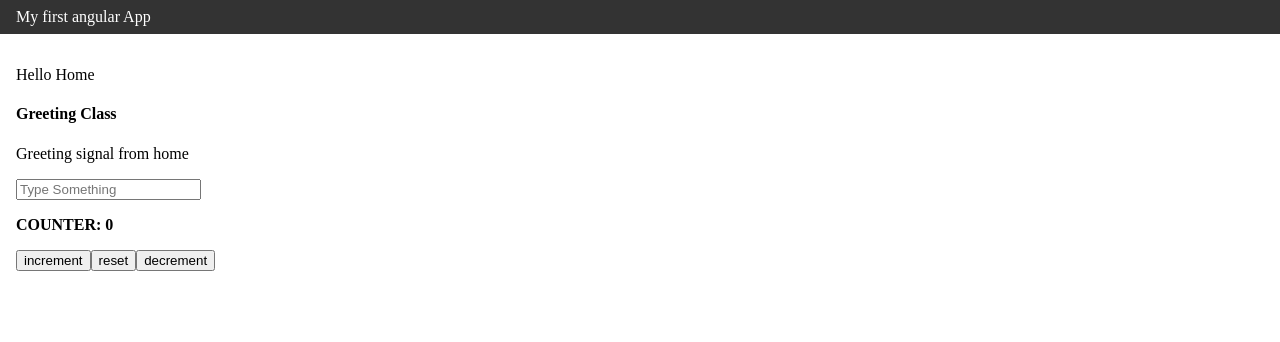
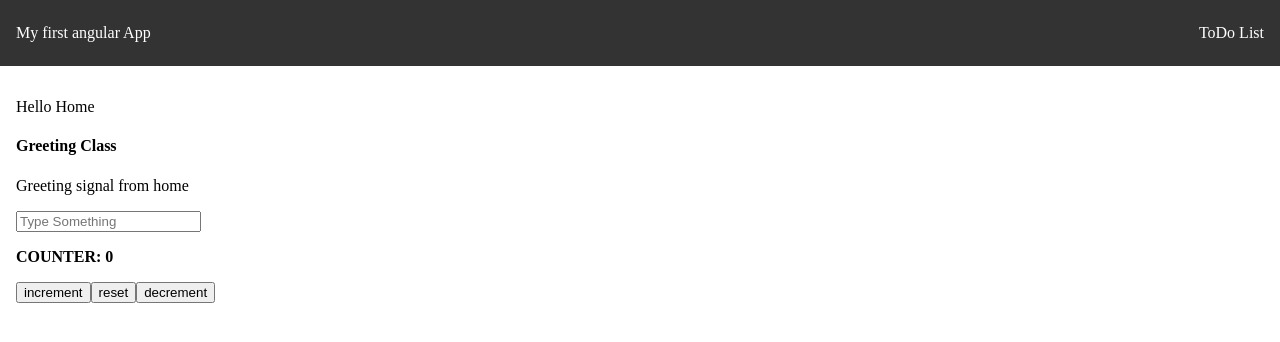
Before and after one commit to shash-786/angular-practice, an Angular app: page / in a window 1280 px wide. Shown: the top 342 px of the page. Built offline with nearby package versions, Linux system fonts and the light colour scheme.

Commit message:
added links and routes

```diff
--- a/src/app/app.component.ts
+++ b/src/app/app.component.ts
@@ -1,20 +1,16 @@
 import { Component } from '@angular/core';
 import { RouterOutlet } from '@angular/router';
-import { HomeComponent } from './home/home.component';
 import { HeaderComponent } from "./components/header/header.component";
 
 @Component({
   selector: 'app-root',
-  imports: [RouterOutlet, HomeComponent, HeaderComponent],
+  imports: [RouterOutlet, HeaderComponent],
 
   template: `
     <app-header />
-
     <main>
-      <app-home />
+      <router-outlet/>
     </main>
-
-    <router-outlet />
   `,
   styles: [
     `
--- a/src/app/app.routes.ts
+++ b/src/app/app.routes.ts
@@ -1,3 +1,17 @@
 import { Routes } from '@angular/router';
 
-export const routes: Routes = [];
+export const routes: Routes = [
+    {
+        path:'',
+        pathMatch:'full',
+        loadComponent: () => {
+            return import('./home/home.component').then((m) => m.HomeComponent)
+        },
+    },
+    {
+        path:'todos',
+        loadComponent: () => {
+            return import('./todos/todos.component').then((m) => m.TodosComponent)
+        },
+    },
+];
--- a/src/app/components/header/header.component.css
+++ b/src/app/components/header/header.component.css
@@ -6,4 +6,28 @@ header {
     color: white;
     align-items: center;
     justify-content: space-between;
+
+    nav {
+        width: 100%;
+        display: flex;
+        justify-content: space-between;
+        align-items: center;
+
+        span {
+            cursor: pointer;
+            &:hover {
+                color: #777;
+            }
+        }
+
+        ul {
+            list-style: none;
+            li {
+                cursor: pointer;
+                &:hover {
+                    color: #777;
+                }
+            }
+        }
+    }
 }
--- a/src/app/components/header/header.component.html
+++ b/src/app/components/header/header.component.html
@@ -1,3 +1,8 @@
 <header>
-    <nav>{{ title() }}</nav>
+    <nav>
+        <span routerLink="/">{{ title() }}</span>
+        <ul>
+            <li routerLink="/todos">ToDo List</li>
+        </ul>
+    </nav>
 </header>
--- a/src/app/components/header/header.component.ts
+++ b/src/app/components/header/header.component.ts
@@ -1,10 +1,12 @@
 import { Component, signal } from '@angular/core';
+import { RouterLink } from '@angular/router';
+import { TodosService } from '../../services/todos.service';
 
 @Component({
   selector: 'app-header',
-  imports: [],
+  imports: [RouterLink],
   templateUrl: './header.component.html',
-  styleUrl: './header.component.css'
+  styleUrl: './header.component.css',
 })
 
 export class HeaderComponent {
--- /dev/null
+++ b/src/app/components/model/todo.type.ts
@@ -0,0 +1,6 @@
+export type Todo = {
+    userId: number,
+    completed: boolean,
+    title: string,
+    id: number,
+};
--- /dev/null
+++ b/src/app/components/todo-item/todo-item.component.html
@@ -0,0 +1 @@
+<p>todo-item works!</p>
```
Also changed, not shown: src/app/components/todo-item/todo-item.component.ts (added, +11 -0 lines), src/app/services/todos.service.ts (added, +9 -0 lines), src/app/components/todo-item/todo-item.component.css (added), 2 other files (tests, documents, lock files or other folders).
